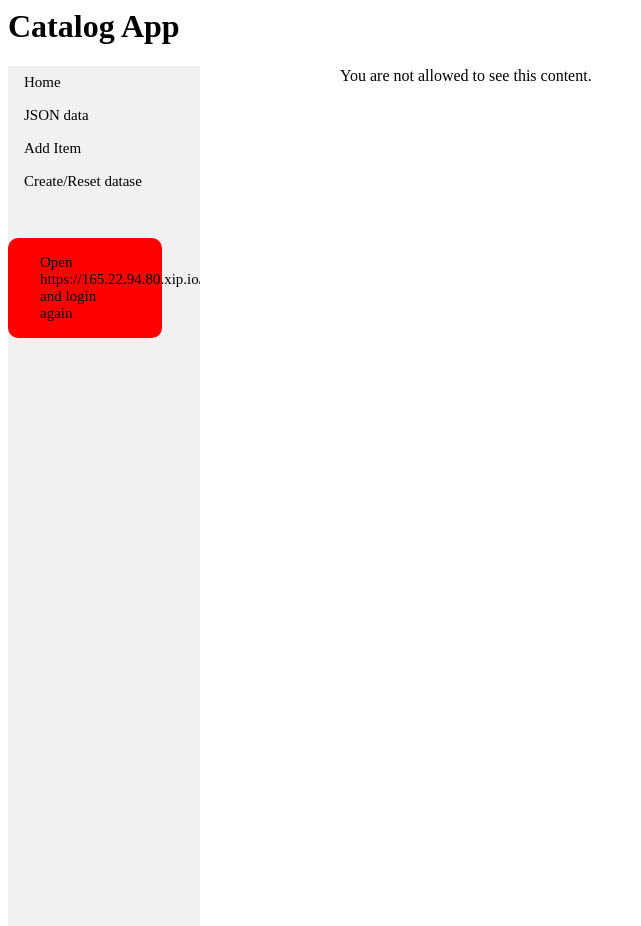
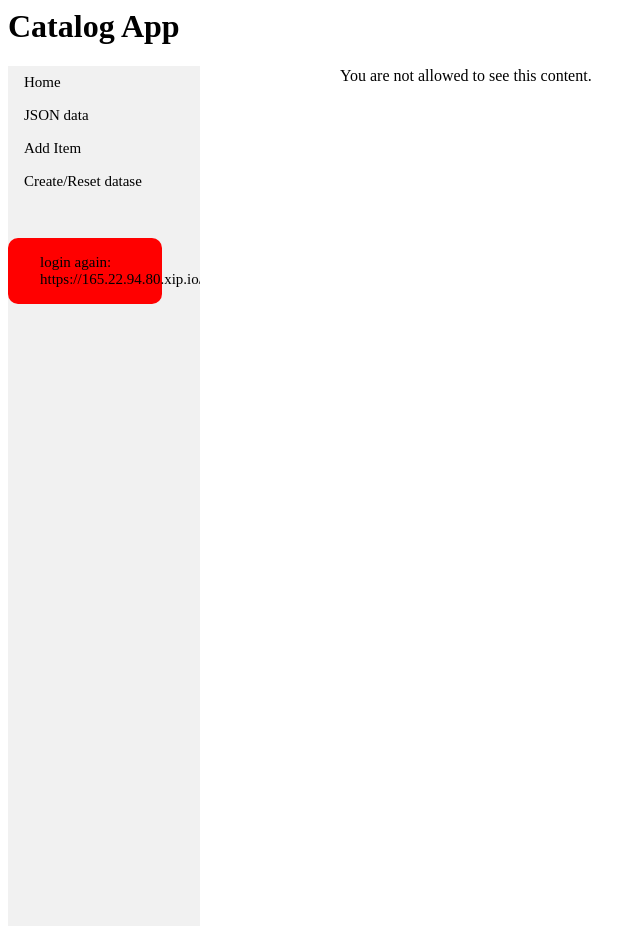
Before and after one commit to rabcanj/udacity2, a Flask app: template project/templates/nlog.html in a window 1280 px wide. Shown: the whole page, without its empty margins (0-641 px from the left). Run offline with Flask 2, Linux system fonts and the light colour scheme; the template is opened without the code that fills it, so the values that code supplies are empty.

Commit message:
auth experiment

```diff
--- a/project/templates/base.html
+++ b/project/templates/base.html
@@ -17,7 +17,7 @@
        {% if "name" in user %}
           <li class="bg-red"><a href="/logout">Logout {{ user.name }}</a></li>
       {% else %}
-          <li class="bg-red"><a href="#">Open https://165.22.94.80.xip.io/ and login again</a></li>
+          <li class="bg-red"><a href="#">login again: https://165.22.94.80.xip.io/</a></li>
       {% endif %}
     </ul>
 
```
